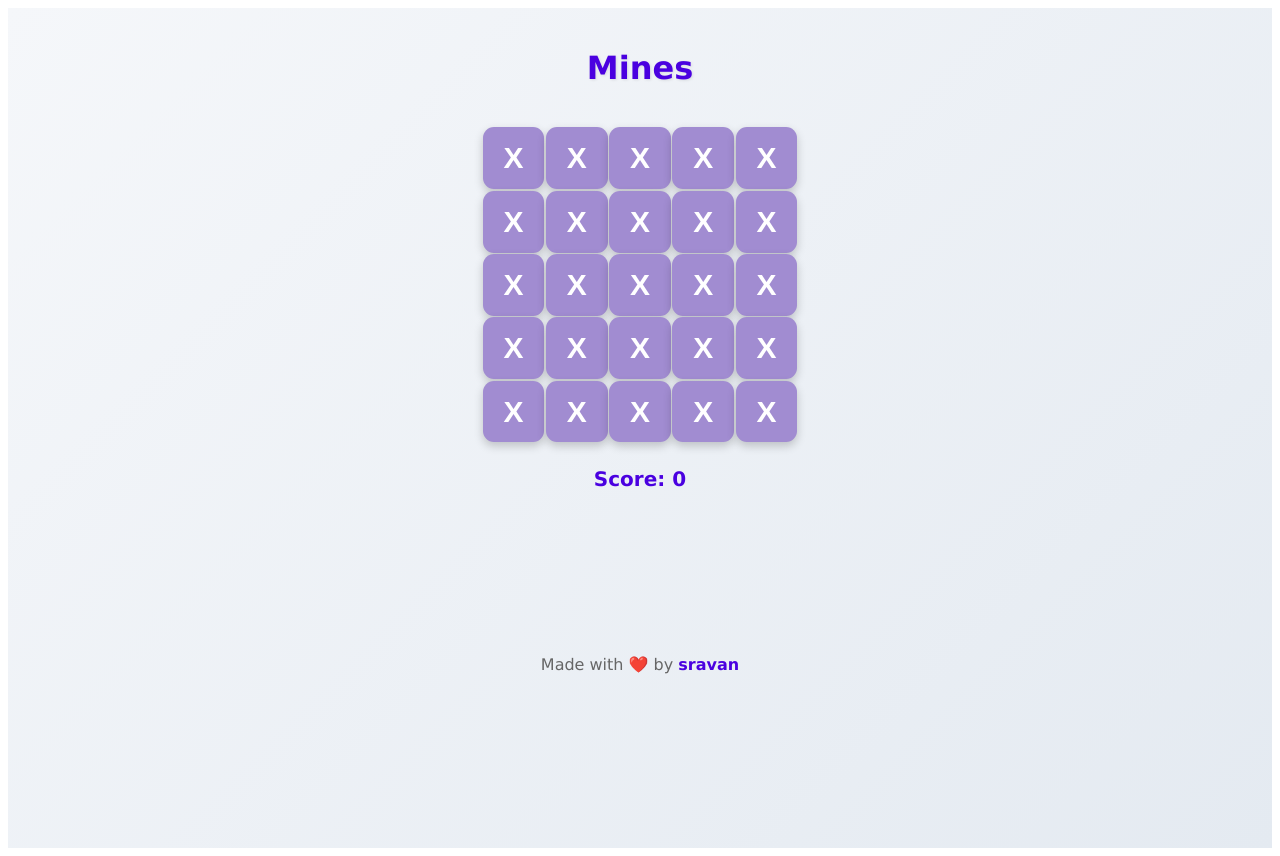
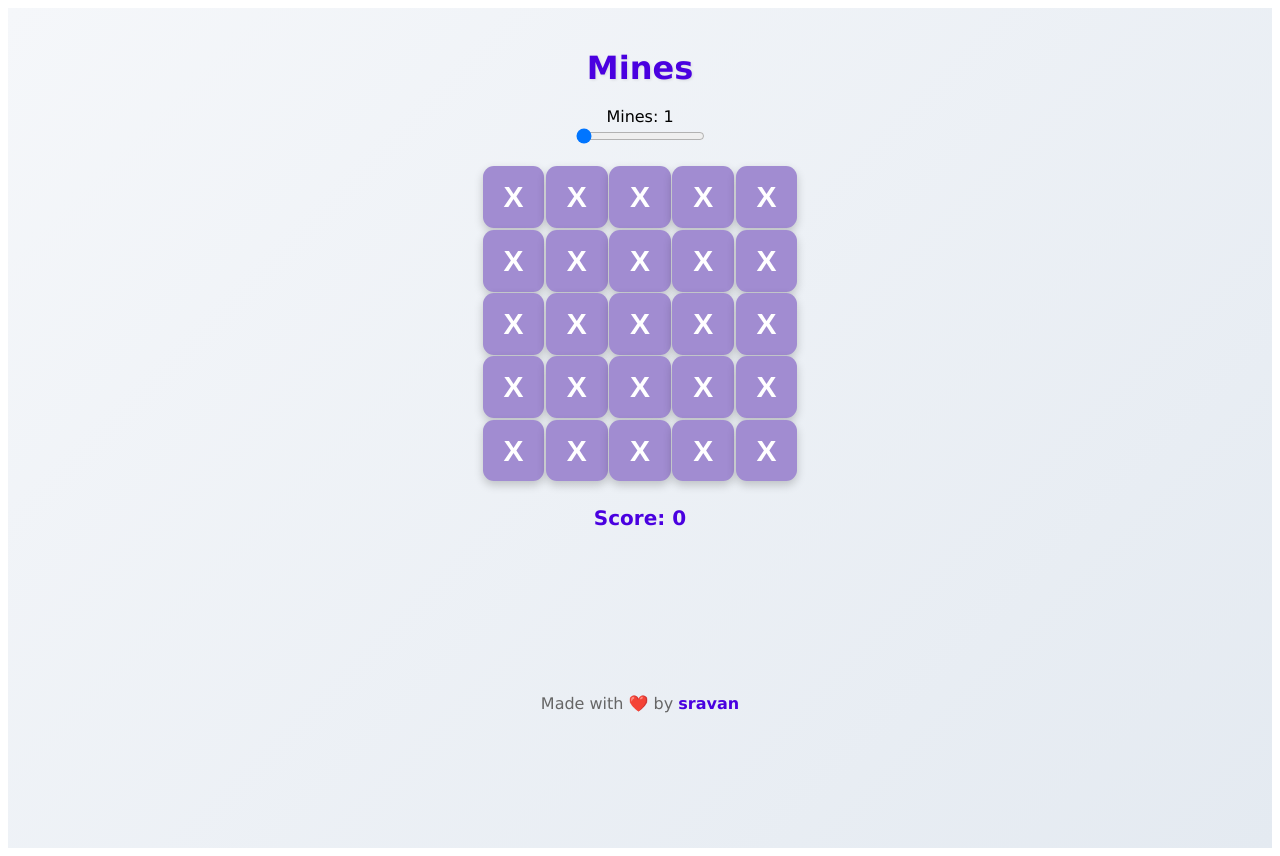
Before and after one commit to sra0ne/mines-game, a React (Vite) app: page / in a window 1280 px wide. Built offline with nearby package versions, Linux system fonts and the light colour scheme; a web font is replaced by a local one.

Commit message:
feat: Change number of mines

```diff
--- a/src/Mines.css
+++ b/src/Mines.css
@@ -114,6 +114,10 @@
   text-decoration: underline;
 }
 
+#mineSlider{
+  cursor: pointer;
+}
+
 
 @media (max-width: 480px) {
   .mine-container {
--- a/src/Mines.jsx
+++ b/src/Mines.jsx
@@ -1,27 +1,34 @@
-import React from 'react';
-import { useState, useEffect } from 'react';
+import React, { useState, useEffect } from 'react';
 import './Mines.css';
 
-function bombGenerator() {
-  const b = Math.floor(Math.random() * 25);
-  return b;
+function bombGenerator(count) {
+  const bombIndices = new Set();
+  while (bombIndices.size < count) {
+    bombIndices.add(Math.floor(Math.random() * 25));
+  }
+  return Array.from(bombIndices);
 }
-
 
 function MinesComponent() {
   const [score, setScore] = useState(0);
   const [buttons, setButtons] = useState(Array(25).fill("X"));
   const [disabled, setDisabled] = useState(false);
   const [gameOver, setGameOver] = useState(false);
-  const [bomb, setBomb] = useState(bombGenerator());
+  const [bombs, setBombs] = useState(bombGenerator(1));
+  const [numMines, setNumMines] = useState(1);
   const [gameOutcome, setGameOutcome] = useState("");
-  //console.log("Bomb is at: ", bomb); debug
+
+  /* useEffect(() => {
+    console.log(bombs.join(", "));
+
+    },[bombs]); //debug
+  */
 
   function handleClick(i) {
     if (buttons[i] !== "X" || disabled) return;
 
     const newButtons = [...buttons];
-    if (i === bomb) {
+    if (bombs.includes(i)) {
       newButtons[i] = "💣";
       setButtons(newButtons);
       setDisabled(true);
@@ -33,42 +40,59 @@ function MinesComponent() {
       setScore(score + 1);
     }
   }
+
   useEffect(() => {
-    if (score === 24) {
+    if (score === 25 - numMines) {
       setGameOver(true);
       setDisabled(true);
       setGameOutcome("You Win!");
     }
-  }, [score]);
+  }, [score, numMines]);
 
   function resetGame() {
     setButtons(Array(25).fill("X"));
     setScore(0);
     setDisabled(false);
     setGameOver(false);
-    setBomb(bombGenerator());
+    setBombs(bombGenerator(numMines));
     setGameOutcome("");
   }
 
+  function changeMineNo(e) {
+    const newCount = parseInt(e.target.value);
+    setNumMines(newCount);
+    setBombs(bombGenerator(newCount));
+    resetGame();
+  }
+
   return (
-
     <div className="mine-container">
       <h1 className="mine-title">Mines</h1>
+      <label htmlFor="mineSlider">Mines: {numMines}</label>
+      <input
+        type="range"
+        min="1"
+        max="24"
+        className="mine-number"
+        id="mineSlider"
+        value={numMines}
+        onChange={changeMineNo}
+      />
+
       <div className="mine-grid">
-        {Array.from({ length: 25 }, (_, i) => (
-          <React.Fragment key={i}>
-            <button
-              className="mine-button"
-              onClick={() => handleClick(i)}
-              disabled={disabled || buttons[i] !== "X"}
-              style={buttons[i] === "💣" ? { backgroundColor: "#ff6b6b" } : {}}
-            >
-              {buttons[i]}
-            </button>
-
-          </React.Fragment>
+        {buttons.map((value, i) => (
+          <button
+            key={i}
+            className="mine-button"
+            onClick={() => handleClick(i)}
+            disabled={disabled || value !== "X"}
+            style={value === "💣" ? { backgroundColor: "#ff6b6b" } : {}}
+          >
+            {value}
+          </button>
         ))}
       </div>
+
       <p id="scoreCard">Score: {score}</p>
 
       {gameOver && (
@@ -78,8 +102,11 @@ function MinesComponent() {
           <button onClick={resetGame}>Play Again</button>
         </div>
       )}
+
       <footer className="footer">
-        <p>Made with ❤️ by <a href="https://github.com/sra0ne" target="_blank" rel="noopener noreferrer">sravan</a></p>
+        <p>
+          Made with ❤️ by <a href="https://github.com/sra0ne" target="_blank" rel="noopener noreferrer">sravan</a>
+        </p>
       </footer>
     </div>
   );
```
